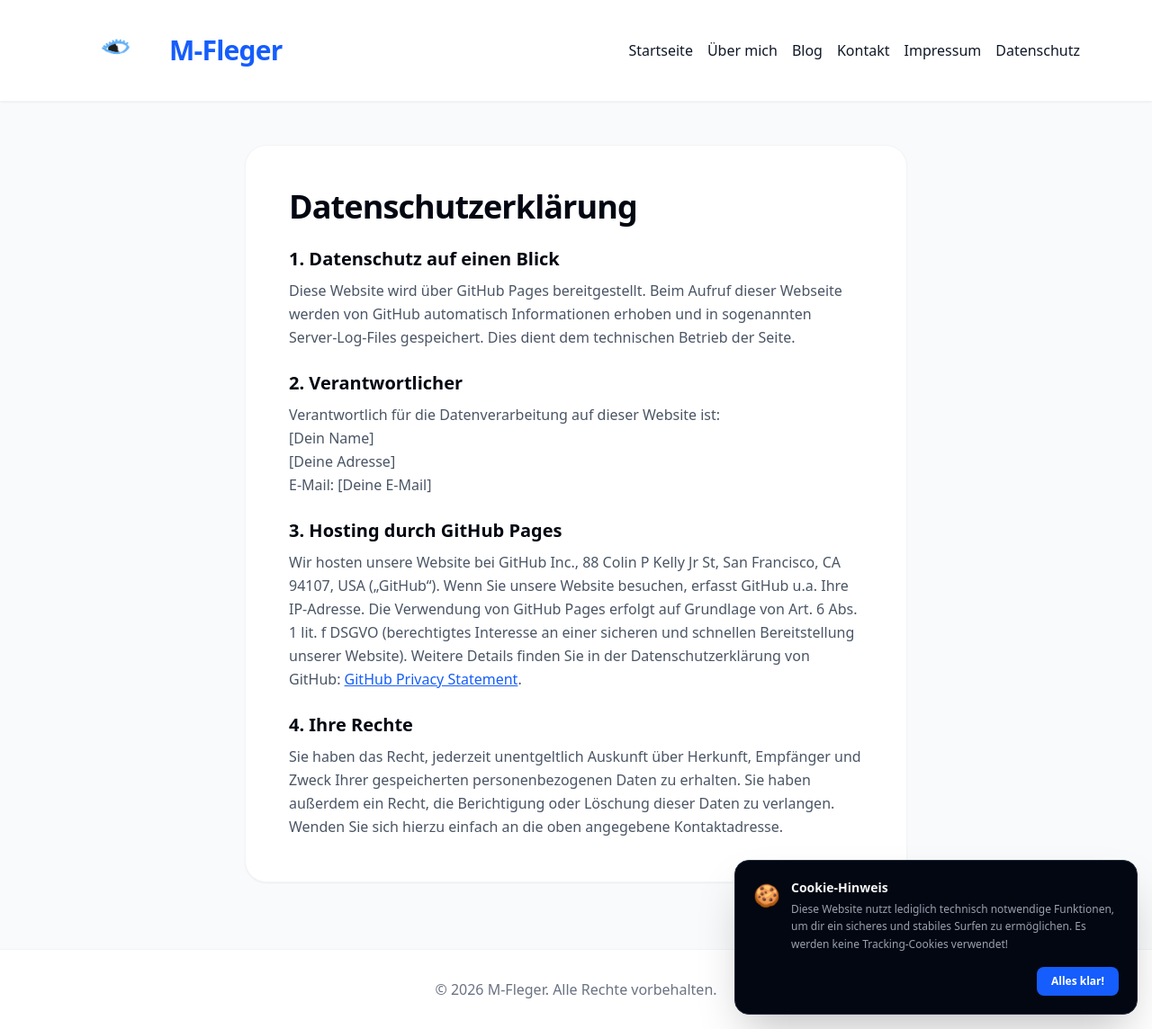
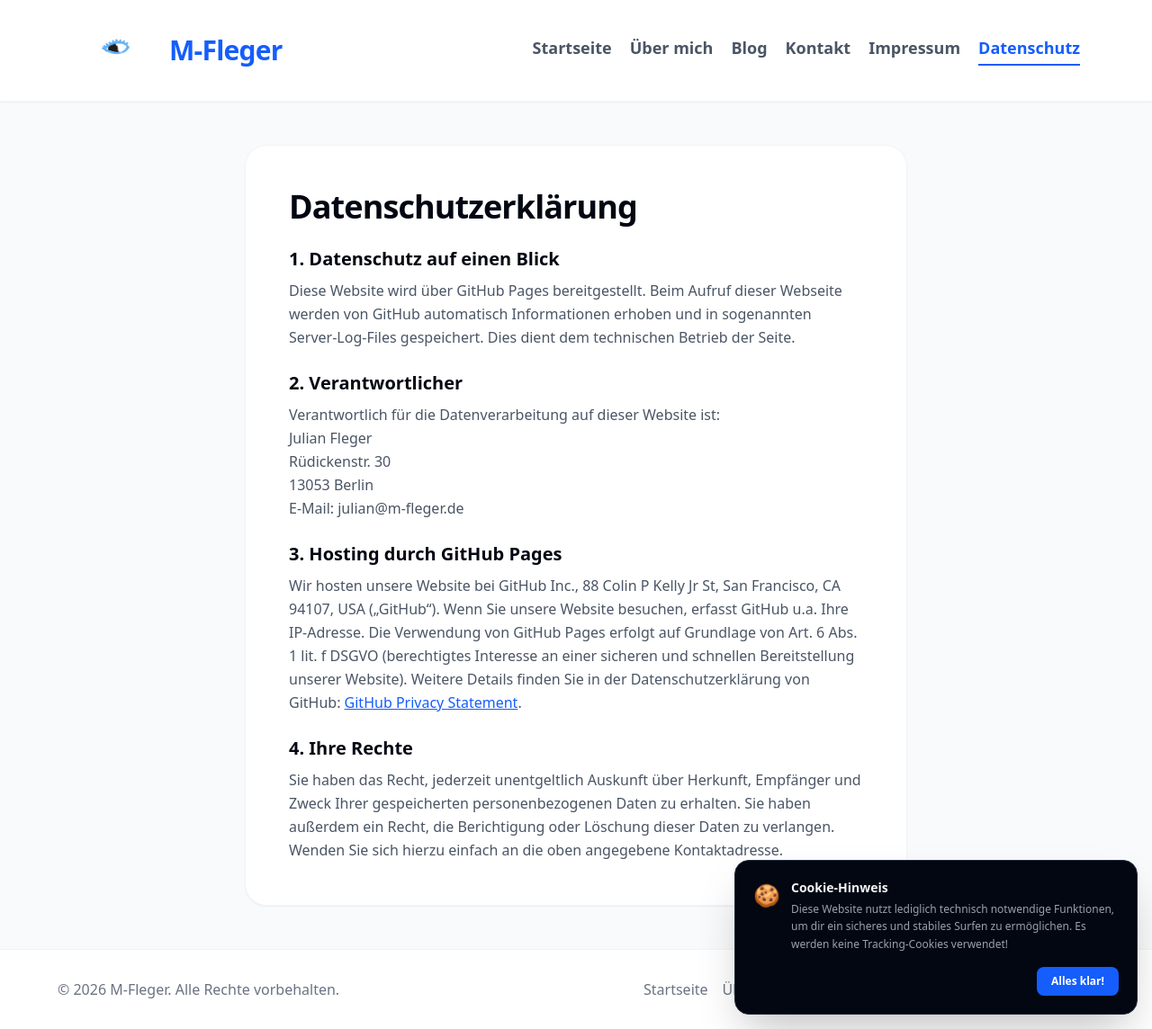
Before and after one commit to julian13053/julian13053.github.io, a Jekyll site: the page built from datenschutz.md, in a window 1280 px wide and 1144 px high. Shown: the whole window at 90% size. Built offline with Jekyll 4.4.1, drawn with Linux system fonts in a browser that asks for light colours.

Commit message:
Update datenschutz.md

```diff
--- a/datenschutz.md
+++ b/datenschutz.md
@@ -12,23 +12,25 @@
 </head>
 <body class="bg-gray-50 text-gray-900 font-sans antialiased flex flex-col min-h-screen">
 
+    <!-- NAVIGATION -->
     <nav class="bg-white border-b border-gray-100 sticky top-0 z-50 shadow-xs">
         <div class="max-w-6xl mx-auto px-4 py-4 flex flex-col md:flex-row justify-between items-center gap-4">
             <a href="index.html" class="flex items-center gap-3 group no-underline text-current">
                 <img src="auge-logo.jpg" alt="M-Fleger Logo" class="w-16 h-14 md:w-24 md:h-20 rounded-xl md:rounded-2xl object-contain">
                 <span class="text-2xl md:text-3xl font-black tracking-tight text-blue-600">M-Fleger</span>
             </a>
-           <div class="flex flex-wrap justify-center gap-4">
-    <a href="index.html" class="hover:text-blue-600 transition-colors no-underline">Startseite</a>
-    <a href="ueber-mich.html" class="hover:text-blue-600 transition-colors no-underline">Über mich</a>
-    <a href="blog.html" class="hover:text-blue-600 transition-colors no-underline">Blog</a>
-    <a href="kontakt.html" class="hover:text-blue-600 transition-colors no-underline">Kontakt</a>
-    <a href="impressum.html" class="hover:text-blue-600 transition-colors no-underline">Impressum</a>
-    <a href="datenschutz.html" class="hover:text-blue-600 transition-colors no-underline">Datenschutz</a>
-</div>
+            <div class="flex flex-wrap justify-center gap-x-5 gap-y-2 font-semibold text-gray-600 text-base md:text-lg">
+                <a href="index.html" class="hover:text-blue-600 hover:border-b-2 hover:border-blue-600 pb-1 no-underline">Startseite</a>
+                <a href="ueber-mich.html" class="hover:text-blue-600 hover:border-b-2 hover:border-blue-600 pb-1 no-underline">Über mich</a>
+                <a href="blog.html" class="hover:text-blue-600 hover:border-b-2 hover:border-blue-600 pb-1 no-underline">Blog</a>
+                <a href="kontakt.html" class="hover:text-blue-600 hover:border-b-2 hover:border-blue-600 pb-1 no-underline">Kontakt</a>
+                <a href="impressum.html" class="hover:text-blue-600 hover:border-b-2 hover:border-blue-600 pb-1 no-underline">Impressum</a>
+                <a href="datenschutz.html" class="text-blue-600 border-b-2 border-blue-600 pb-1 no-underline">Datenschutz</a>
+            </div>
         </div>
     </nav>
 
+    <!-- INHALT -->
     <main class="max-w-3xl mx-auto px-4 py-12 flex-grow w-full">
         <div class="bg-white border border-gray-100 p-8 md:p-12 rounded-3xl shadow-xs">
             <h1 class="text-3xl md:text-4xl font-black tracking-tight text-gray-950 mb-6">Datenschutzerklärung</h1>
@@ -41,9 +43,10 @@
             <h2 class="text-xl font-bold text-gray-950 mt-6 mb-2">2. Verantwortlicher</h2>
             <p class="text-gray-600 leading-relaxed mb-4">
                 Verantwortlich für die Datenverarbeitung auf dieser Website ist:<br>
-                [Dein Name]<br>
-                [Deine Adresse]<br>
-                E-Mail: [Deine E-Mail]
+                Julian Fleger<br>
+                Rüdickenstr. 30<br>
+                13053 Berlin<br>
+                E-Mail: julian@m-fleger.de
             </p>
 
             <h2 class="text-xl font-bold text-gray-950 mt-6 mb-2">3. Hosting durch GitHub Pages</h2>
@@ -58,8 +61,19 @@
         </div>
     </main>
 
+    <!-- FOOTER -->
     <footer class="bg-white border-t border-gray-100 py-8 px-4 text-center text-gray-500 font-medium">
-        <p>&copy; 2026 M-Fleger. Alle Rechte vorbehalten.</p>
+        <div class="max-w-6xl mx-auto flex flex-col md:flex-row justify-between items-center gap-4">
+            <p>&copy; 2026 M-Fleger. Alle Rechte vorbehalten.</p>
+            <div class="flex flex-wrap justify-center gap-4">
+                <a href="index.html" class="hover:text-blue-600 transition-colors no-underline">Startseite</a>
+                <a href="ueber-mich.html" class="hover:text-blue-600 transition-colors no-underline">Über mich</a>
+                <a href="blog.html" class="hover:text-blue-600 transition-colors no-underline">Blog</a>
+                <a href="kontakt.html" class="hover:text-blue-600 transition-colors no-underline">Contact</a>
+                <a href="impressum.html" class="hover:text-blue-600 transition-colors no-underline">Impressum</a>
+                <a href="datenschutz.html" class="hover:text-blue-600 transition-colors no-underline">Datenschutz</a>
+            </div>
+        </div>
     </footer>
 
     {% include cookie-banner.html %}
```
